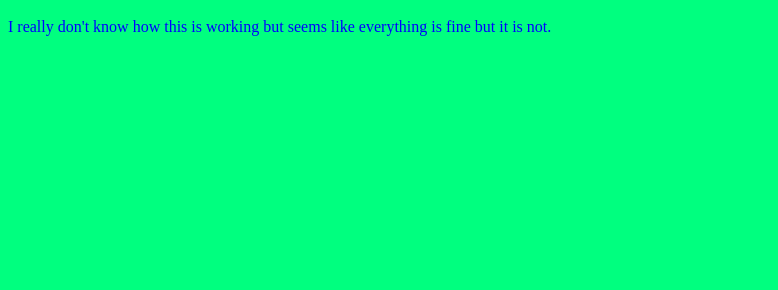
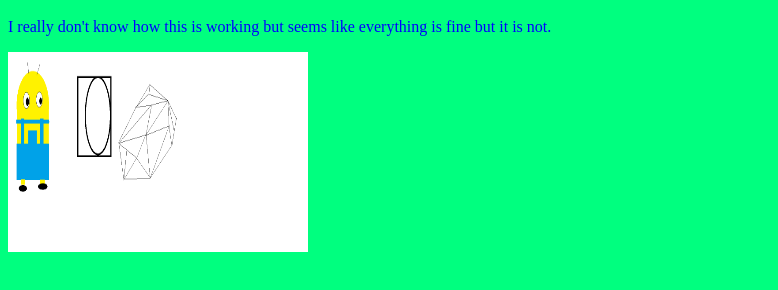
Before and after one commit to vidhyagaonkar/dbapp, a plain HTML site: page index.html in a window 1280 px wide. Shown: the part 48-338 px from the top of the page, without its empty margins (0-778 px from the left). Drawn offline with Linux system fonts and the light colour scheme.

Commit message:
updated index.html

```diff
--- a/index.html
+++ b/index.html
@@ -10,6 +10,7 @@
   <font color="blue">
   <P>I really don't know how this is working but seems like everything is fine but it is not.</p>
   </font>
+  <img src="minion.png" style="width:300px;height:200px;">
 </body>
 
 </html>
```
